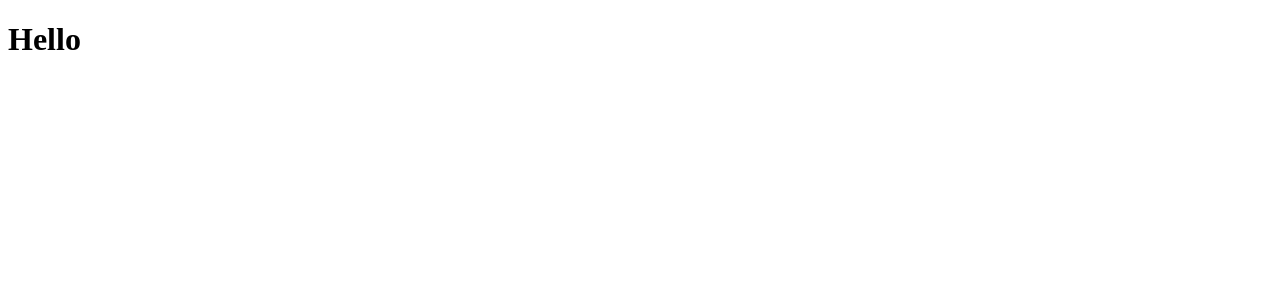
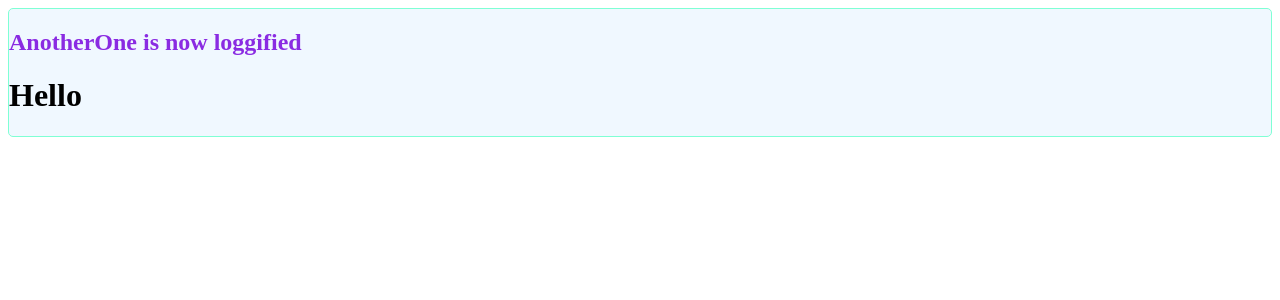
Before and after one commit to wdudek82/react-lifecycle-logger, a React (Create React App) app: page / in a window 1280 px wide. Shown: the top 300 px of the page. Built offline with nearby package versions, Linux system fonts and the light colour scheme.

Commit message:
Added logify HOC, and wrapped App component with it

```diff
--- a/src/App.js
+++ b/src/App.js
@@ -1,5 +1,6 @@
 // @flow
 import React from 'react';
+import loggify from './loggify';
 
 type Props = {
   foo?: number,
@@ -19,6 +20,6 @@ class App extends React.Component<Props> {
   render() {
     return <h1>Hello</h1>;
   }
-};
+}
 
-export default App;
+export default loggify(App);
--- /dev/null
+++ b/src/loggify.js
@@ -0,0 +1,28 @@
+// @flow
+import React from 'react';
+import styled from 'styled-components';
+
+export default function logify(Wrapped) {
+  return (props) => {
+    return (
+      <LoggerContainer>
+        <H2>{Wrapped.displayName} is now loggified</H2>
+        <Wrapped {...props} />
+      </LoggerContainer>
+    );
+  };
+}
+
+const LoggerContainer = styled.div`
+  background: aliceblue;
+  border 1px solid aquamarine;
+  border-radius: 5px;
+`;
+
+LoggerContainer.displayName = 'LoggerContainer';
+
+const H2 = styled.h2`
+  color: blueviolet;
+`;
+
+H2.displayName = 'H2';
```
